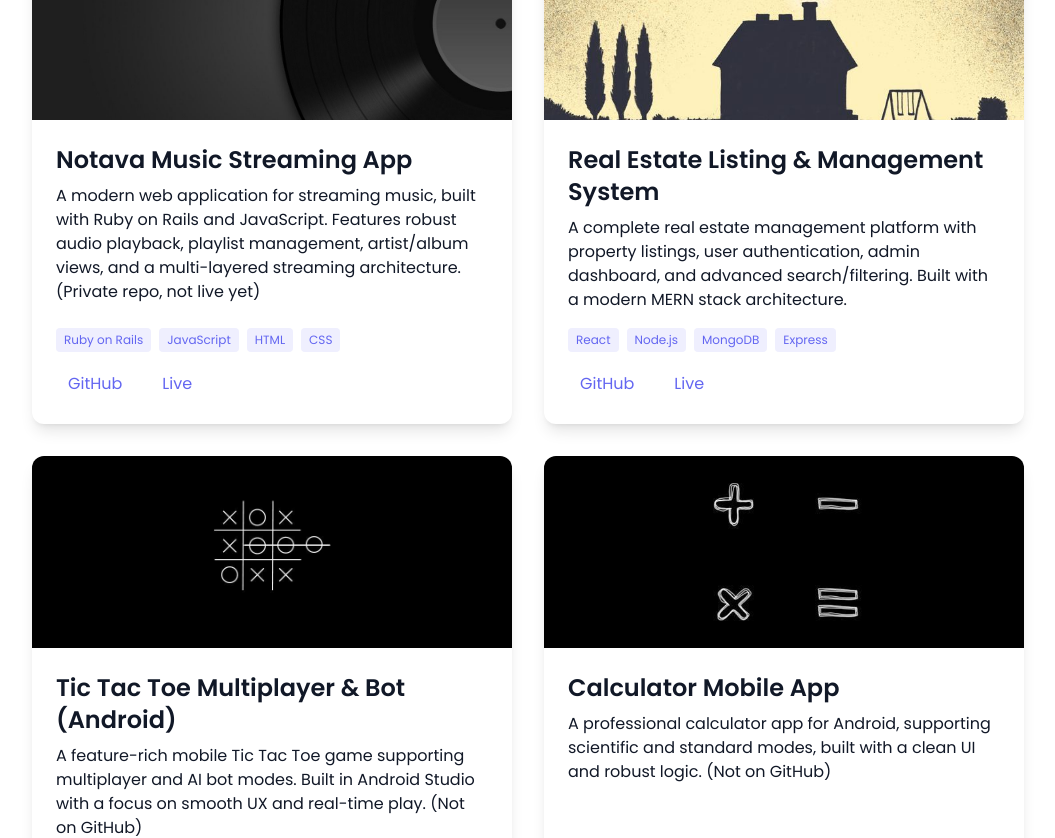
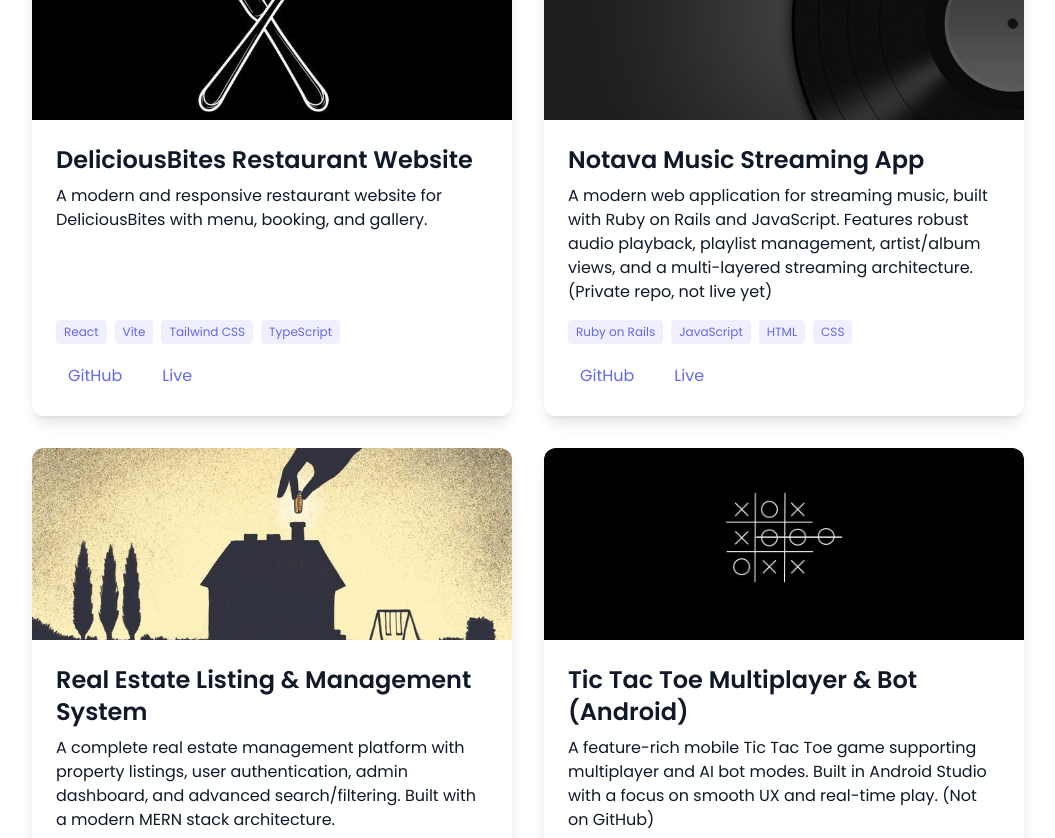
Before and after one commit to talharabani/portfolio, a React (Vite) app: page / in a window 1280 px wide. Shown: the part 1260-2098 px from the top of the page, without its empty margins (112-1167 px from the left). Built offline with nearby package versions, Linux system fonts and the light colour scheme; the HTML template or start-up script is replaced by a standard one.

Commit message:
✨ Added DeliciousBites project to portfolio

```diff
--- a/src/components/Projects.tsx
+++ b/src/components/Projects.tsx
@@ -9,8 +9,18 @@ import groceryImg from "../assets/grocery.jpg";
 import carImg from "../assets/car.jpg";
 import cricketImg from "../assets/cricket.jpg";
 import puzzleImg from "../assets/puzzle.jpg";
+import deliciousBitesImg from "../assets/DeliciousBites.jpg";
 
 const projects = [
+  {
+    title: "DeliciousBites Restaurant Website",
+    description:
+      "A modern and responsive restaurant website for DeliciousBites with menu, booking, and gallery.",
+    image: deliciousBitesImg,
+    tech: ["React", "Vite", "Tailwind CSS", "TypeScript"],
+    github: "https://github.com/talharabani/DeliciousBites",
+    live: "https://thunderous-bonbon-a4564a.netlify.app/",
+  },
   {
     title: "Notava Music Streaming App",
     description:
```
Also changed, not shown: src/assets/DeliciousBites.jpg (added).
